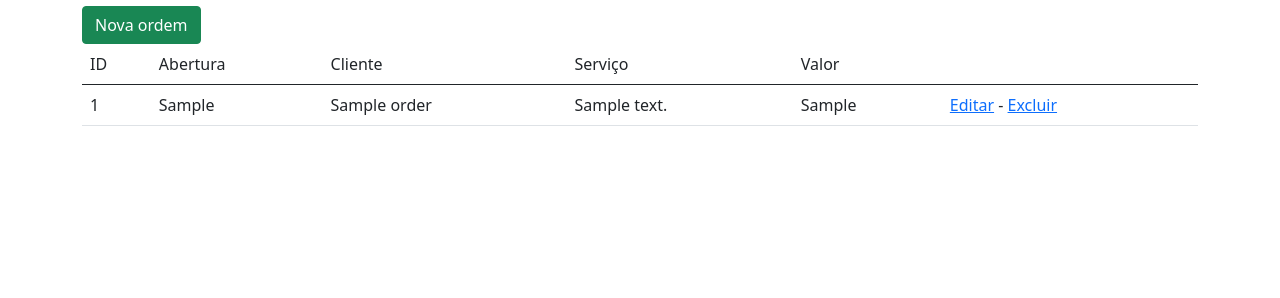
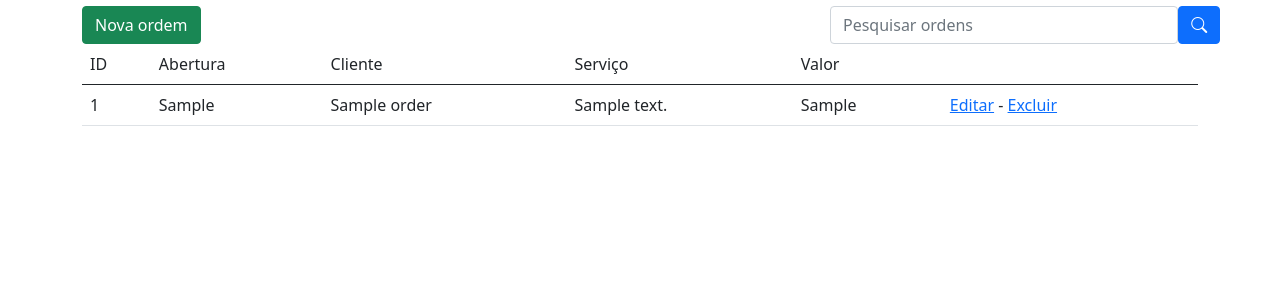
Before and after one commit to guidani/service-orders-crud, a CodeIgniter 4 app: template app/Views/Home.php in a window 1280 px wide. Shown: the part 50-348 px from the top of the page. Run offline with PHP 8.4 and a stand-in for CodeIgniter, Linux system fonts and the light colour scheme; the template is opened without the code that fills it: most values are stand-ins (such as "Sample title", 1, 10 or a date in 2020); data that the repository does not hold is empty; some libraries are stand-ins or nearby versions.

Commit message:
criado layout

```diff
--- a/app/Config/Routes.php
+++ b/app/Config/Routes.php
@@ -39,6 +39,7 @@ $routes->get('/', 'ServiceOrderController::index');
 $routes->match(['get', 'post'],'create', 'ServiceOrderController::createOrder');
 $routes->get('order/delete/(:num)', 'ServiceOrderController::deleteOrder/$1');
 $routes->get('order/edit/(:num)', 'ServiceOrderController::editOrder/$1');
+// $routes->get('search/(:num)', 'ServiceOrderController::editOrder/$1');
 /*
  * --------------------------------------------------------------------
  * Additional Routing
--- a/app/Controllers/ServiceOrderController.php
+++ b/app/Controllers/ServiceOrderController.php
@@ -22,6 +22,7 @@ class ServiceOrderController extends BaseController
             'pager' => $this->serviceOrderModel->pager,
             'title' => 'Ordens de serviço',
         ];
+
         return view('Home', $data);
     }
 
--- a/app/Views/Home.php
+++ b/app/Views/Home.php
@@ -10,8 +10,24 @@
 </script>
     <main class="container">
 
-    <?php echo anchor(base_url('create'), 'Nova ordem', ['class' => 'btn btn-success']) ?>
-    <br>
+    <div class="row">
+      <div class="col">
+        <?php echo anchor(base_url('create'), 'Nova ordem', ['class' => 'btn btn-success']) ?>
+      </div>
+      <div class="col-4">
+        <form class="form">
+          <div class="row">
+            <div class="col p-0">
+              <input type="text" class="form-control" placeholder="Pesquisar ordens" name="q">
+            </div>
+            <div class="col-1 p-0">
+              <button class="btn btn-primary" ><i class="bi-search"></i></button>
+            </div>
+          </div>
+        </form>
+      </div>
+    </div>
+
 
     <?php if (!empty($orders) && is_array($orders)): ?>
 
--- a/app/Views/layouts/default.php
+++ b/app/Views/layouts/default.php
@@ -7,10 +7,12 @@
   <meta name="viewport" content="width=device-width, initial-scale=1.0">
   <meta name="description" content="Um crud simples usando Codeigniter 4">
   <meta name="author" content="github.com/guidani">
+  <!-- <link rel="stylesheet" href="./styles.css"> -->
   <title>Service Orders CRUD</title>
   <!-- Bootstrap -->
-  <link rel="stylesheet" href="./styles.css">
   <link href="https://cdn.jsdelivr.net/npm/bootstrap@5.0.2/dist/css/bootstrap.min.css" rel="stylesheet" integrity="sha384-EVSTQN3/azprG1Anm3QDgpJLIm9Nao0Yz1ztcQTwFspd3yD65VohhpuuCOmLASjC" crossorigin="anonymous">
+  <link rel="stylesheet" href="https://cdn.jsdelivr.net/npm/bootstrap-icons@1.3.0/font/bootstrap-icons.css">
+
 </head>
 
 <body>
```
